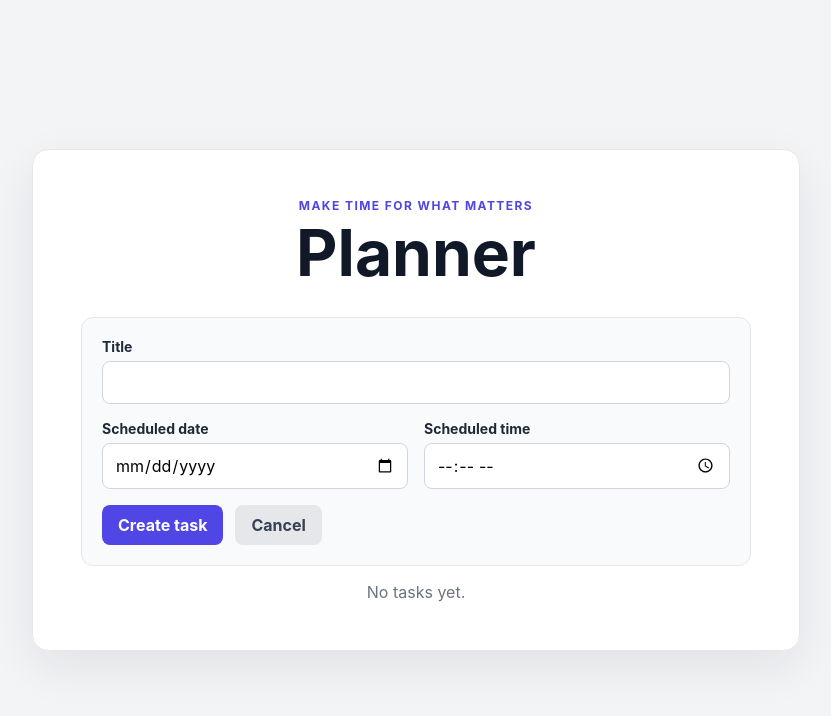
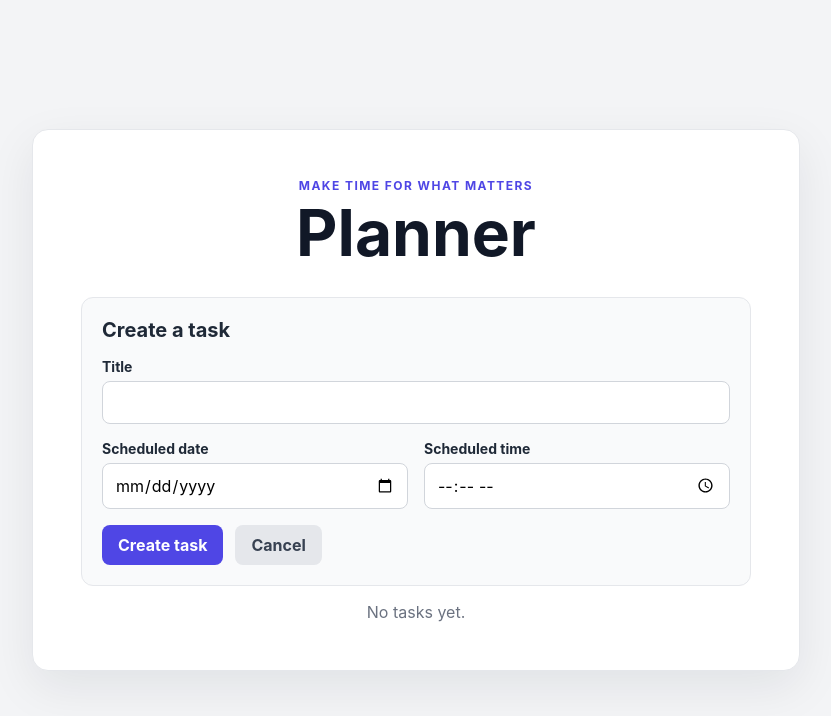
Before and after one commit to Ewager1/planner, a React (Vite) app: page / in a window 1280 px wide. Both pictures are taken after a click on the button "Add task". Shown: the top 716 px of the page, without its empty margins (224-1055 px from the left). Built offline with nearby package versions, Linux system fonts and the light colour scheme.

Commit message:
feat: edit tasks

```diff
--- a/src/App.tsx
+++ b/src/App.tsx
@@ -1,7 +1,12 @@
 import { useMemo, useState } from 'react'
 import { TaskForm } from './components/TaskForm.tsx'
 import { TaskList } from './components/TaskList.tsx'
-import { createTask, type Task, type TaskInput } from './domain/task.ts'
+import {
+  createTask,
+  updateTask,
+  type Task,
+  type TaskInput,
+} from './domain/task.ts'
 import { TaskRepository } from './services/taskRepository.ts'
 
 interface InitialTaskState {
@@ -24,12 +29,16 @@ function App() {
   const repository = useMemo(() => new TaskRepository(), [])
   const [{ tasks, error }, setTaskState] = useState(() => loadTasks(repository))
   const [isTaskFormOpen, setIsTaskFormOpen] = useState(false)
+  const [editingTask, setEditingTask] = useState<Task | null>(null)
 
-  function handleCreateTask(input: TaskInput) {
+  function handleSubmitTask(input: TaskInput) {
     try {
-      const nextTasks = repository.add(createTask(input))
+      const nextTasks = editingTask
+        ? repository.update(updateTask(editingTask, input))
+        : repository.add(createTask(input))
       setTaskState({ tasks: nextTasks, error: null })
       setIsTaskFormOpen(false)
+      setEditingTask(null)
     } catch {
       setTaskState((currentState) => ({
         ...currentState,
@@ -44,7 +53,7 @@ function App() {
         <header className="app-header">
           <p className="eyebrow">Make time for what matters</p>
           <h1 id="app-title">Planner</h1>
-          {!isTaskFormOpen ? (
+          {!isTaskFormOpen && !editingTask ? (
             <button type="button" onClick={() => setIsTaskFormOpen(true)}>
               Add task
             </button>
@@ -52,13 +61,24 @@ function App() {
         </header>
 
         {error ? <p role="alert">{error}</p> : null}
-        {isTaskFormOpen ? (
+        {isTaskFormOpen || editingTask ? (
           <TaskForm
-            onCancel={() => setIsTaskFormOpen(false)}
-            onCreate={handleCreateTask}
+            key={editingTask?.id ?? 'new-task'}
+            task={editingTask ?? undefined}
+            onCancel={() => {
+              setIsTaskFormOpen(false)
+              setEditingTask(null)
+            }}
+            onSubmit={handleSubmitTask}
           />
         ) : null}
-        <TaskList tasks={tasks} />
+        <TaskList
+          tasks={tasks}
+          onEdit={(task) => {
+            setIsTaskFormOpen(false)
+            setEditingTask(task)
+          }}
+        />
       </section>
     </main>
   )
--- a/src/components/TaskForm.tsx
+++ b/src/components/TaskForm.tsx
@@ -1,19 +1,40 @@
 import { useState, type FormEvent } from 'react'
 import {
   validateTaskInput,
+  type Task,
   type TaskInput,
   type TaskValidationErrors,
 } from '../domain/task.ts'
 
 interface TaskFormProps {
+  task?: Task
   onCancel: () => void
-  onCreate: (input: TaskInput) => void
+  onSubmit: (input: TaskInput) => void
 }
 
-export function TaskForm({ onCancel, onCreate }: TaskFormProps) {
-  const [title, setTitle] = useState('')
-  const [date, setDate] = useState('')
-  const [time, setTime] = useState('')
+function getLocalScheduleParts(scheduledAt?: string) {
+  if (!scheduledAt) {
+    return { date: '', time: '' }
+  }
+
+  const scheduledDate = new Date(scheduledAt)
+  const localDate = new Date(
+    scheduledDate.getTime() - scheduledDate.getTimezoneOffset() * 60_000,
+  )
+    .toISOString()
+    .slice(0, 16)
+
+  return {
+    date: localDate.slice(0, 10),
+    time: localDate.slice(11, 16),
+  }
+}
+
+export function TaskForm({ task, onCancel, onSubmit }: TaskFormProps) {
+  const initialSchedule = getLocalScheduleParts(task?.scheduledAt)
+  const [title, setTitle] = useState(task?.title ?? '')
+  const [date, setDate] = useState(initialSchedule.date)
+  const [time, setTime] = useState(initialSchedule.time)
   const [errors, setErrors] = useState<TaskValidationErrors>({})
 
   function handleSubmit(event: FormEvent<HTMLFormElement>) {
@@ -27,12 +48,18 @@ export function TaskForm({ onCancel, onCreate }: TaskFormProps) {
     setErrors(nextErrors)
 
     if (Object.keys(nextErrors).length === 0) {
-      onCreate(input)
+      onSubmit(input)
     }
   }
 
   return (
-    <form className="task-form" noValidate onSubmit={handleSubmit}>
+    <form
+      aria-labelledby="task-form-title"
+      className="task-form"
+      noValidate
+      onSubmit={handleSubmit}
+    >
+      <h2 id="task-form-title">{task ? 'Edit task' : 'Create a task'}</h2>
       <div className="form-field">
         <label htmlFor="task-title">Title</label>
         <input
@@ -86,7 +113,7 @@ export function TaskForm({ onCancel, onCreate }: TaskFormProps) {
       ) : null}
 
       <div className="form-actions">
-        <button type="submit">Create task</button>
+        <button type="submit">{task ? 'Save changes' : 'Create task'}</button>
         <button type="button" onClick={onCancel}>
           Cancel
         </button>
--- a/src/components/TaskList.tsx
+++ b/src/components/TaskList.tsx
@@ -1,6 +1,7 @@
 import type { Task } from '../domain/task.ts'
 
 interface TaskListProps {
+  onEdit: (task: Task) => void
   tasks: Task[]
 }
 
@@ -12,7 +13,7 @@ const timeFormatter = new Intl.DateTimeFormat(undefined, {
   timeStyle: 'short',
 })
 
-export function TaskList({ tasks }: TaskListProps) {
+export function TaskList({ onEdit, tasks }: TaskListProps) {
   if (tasks.length === 0) {
     return <p className="empty-state">No tasks yet.</p>
   }
@@ -40,6 +41,13 @@ export function TaskList({ tasks }: TaskListProps) {
             <span className="task-status">
               {task.completed ? 'Completed' : 'Incomplete'}
             </span>
+            <button
+              aria-label={`Edit ${task.title}`}
+              type="button"
+              onClick={() => onEdit(task)}
+            >
+              Edit
+            </button>
           </li>
         )
       })}
--- a/src/domain/task.ts
+++ b/src/domain/task.ts
@@ -19,6 +19,10 @@ export interface TaskValidationErrors {
 
 interface TaskCreationDependencies {
   generateId: () => string
+  now: () => Date
+}
+
+interface TaskUpdateDependencies {
   now: () => Date
 }
 
@@ -74,3 +78,22 @@ export function createTask(
     updatedAt: timestamp,
   }
 }
+
+export function updateTask(
+  task: Task,
+  input: TaskInput,
+  dependencies: TaskUpdateDependencies = { now: () => new Date() },
+): Task {
+  const errors = validateTaskInput(input)
+
+  if (Object.keys(errors).length > 0) {
+    throw new TaskValidationError(errors)
+  }
+
+  return {
+    ...task,
+    title: input.title.trim(),
+    scheduledAt: new Date(input.scheduledAt).toISOString(),
+    updatedAt: dependencies.now().toISOString(),
+  }
+}
--- a/src/index.css
+++ b/src/index.css
@@ -88,6 +88,11 @@ h1 {
   background: #f9fafb;
 }
 
+.task-form h2 {
+  margin: 0;
+  font-size: 1.25rem;
+}
+
 .form-row {
   display: grid;
   grid-template-columns: repeat(2, minmax(0, 1fr));
@@ -170,3 +175,7 @@ h1 {
   font-weight: 700;
   text-transform: uppercase;
 }
+
+.task-item > button {
+  flex: none;
+}
```
Also changed, not shown: 2 other files (tests, documents, lock files or other folders).
